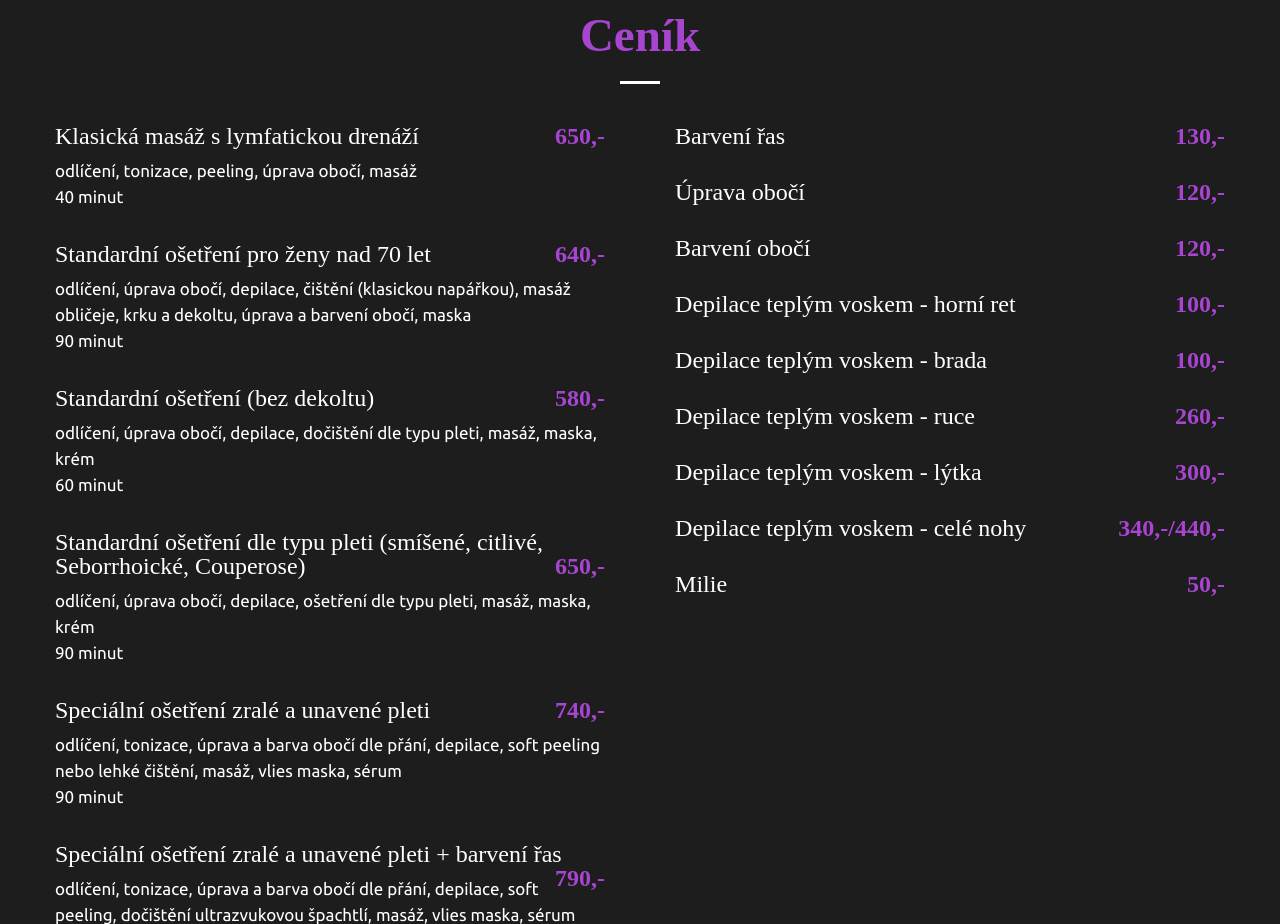
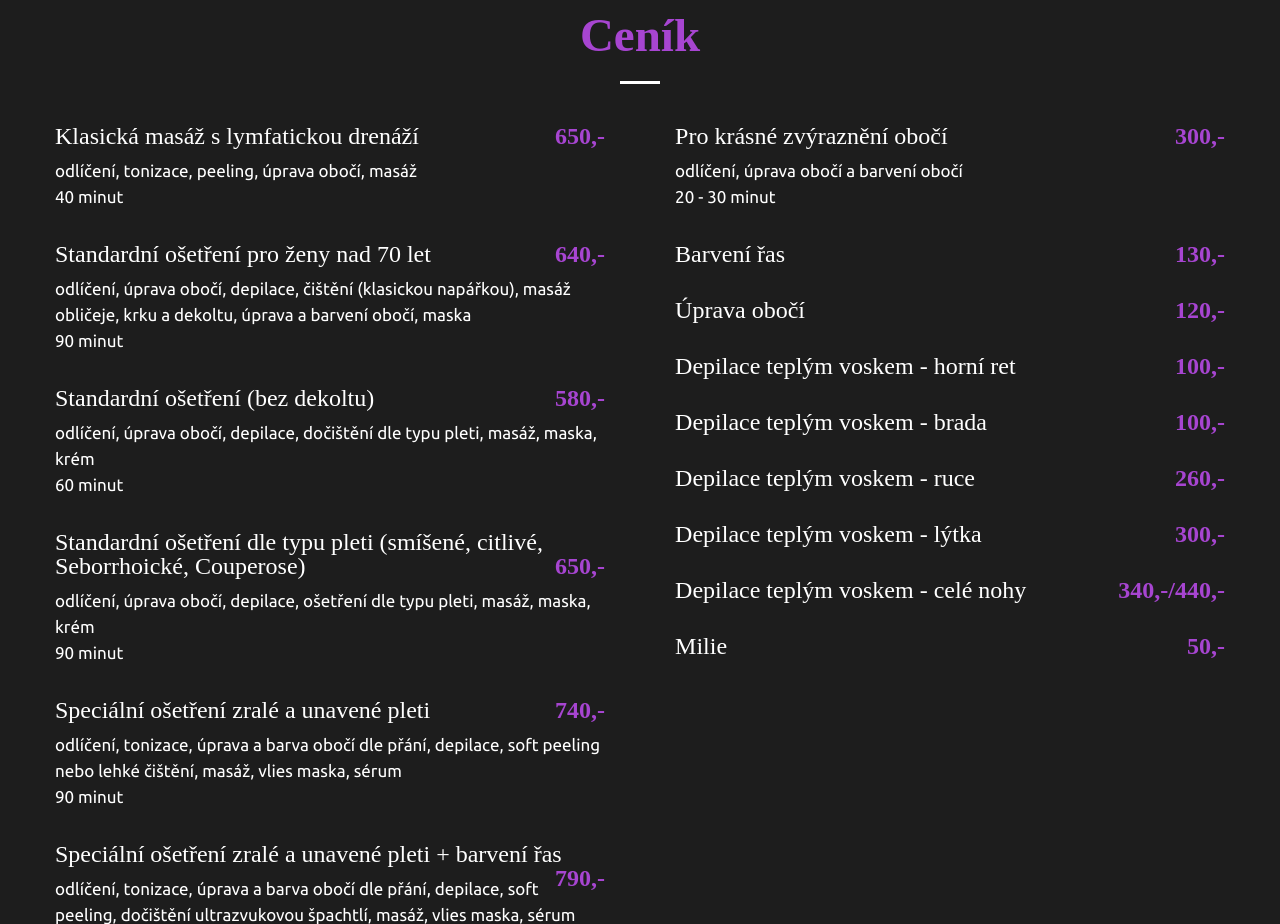
Before and after one commit to kosmetikahana/kosmetikahana.github.io, a plain HTML site: page index.html in a window 1280 px wide. Shown: the part 2320-3244 px from the top of the page. Drawn offline with Linux system fonts and the light colour scheme; a web font is replaced by a local one.

Commit message:
zmeny barveni oboci cena

```diff
--- a/index.html
+++ b/index.html
@@ -263,13 +263,15 @@
 					</div>
 					<div class="one_half last_column">
 						<div class="ceny">
+							<h4>Pro krásné zvýraznění obočí<span>300,-</span></h4>
+							<p>odlíčení, úprava obočí a barvení obočí</p>
+							<p>20 - 30 minut</p>
+						</div>
+						<div class="ceny">
 							<h4>Barvení řas<span>130,-</span></h4>
 						</div>
 						<div class="ceny">
 							<h4>Úprava obočí<span>120,-</span></h4>
-						</div>
-						<div class="ceny">
-							<h4>Barvení obočí<span>120,-</span></h4>
 						</div>
 						<div class="ceny">
 							<h4>Depilace teplým voskem - horní ret<span>100,-</span></h4>
```
